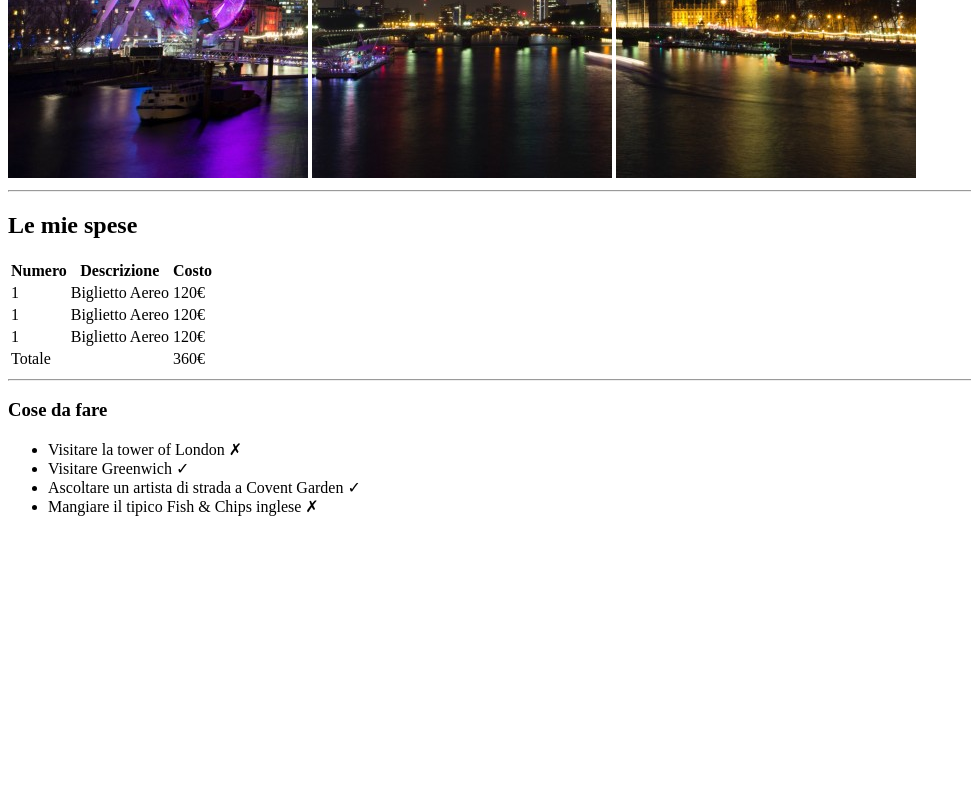
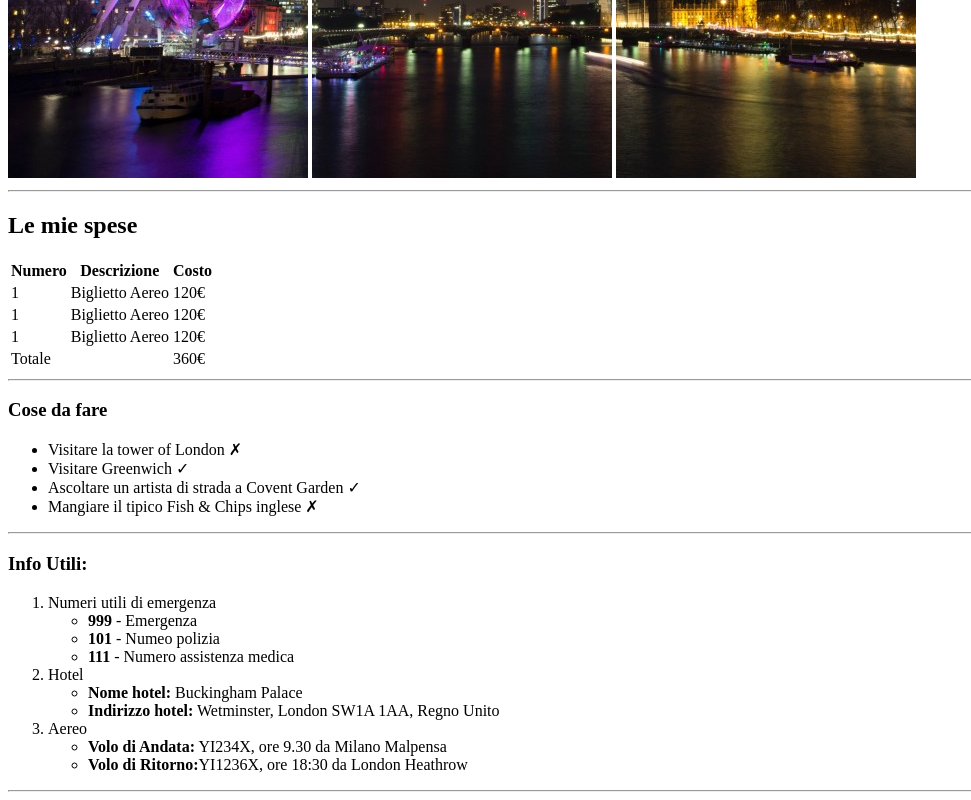
Before and after one commit to DiegoFatVega/html-london-trip, a plain HTML site: page index.html in a window 1280 px wide. Shown: the part 502-1302 px from the top of the page, without its empty margins (0-971 px from the left). Before the commit the page ends 1034 px from the top, so only its background shows below. Drawn offline with Linux system fonts and the light colour scheme.

Commit message:
Info added

```diff
--- a/index.html
+++ b/index.html
@@ -68,6 +68,27 @@
             <li>Ascoltare un artista di strada a Covent Garden &#10003;</li>
             <li>Mangiare il tipico Fish & Chips inglese &#10007;</li>
         </ul>
+        <hr>
+        <h3>Info Utili:</h3>
+        <ol>
+            <li>Numeri utili di emergenza</li>
+            <ul type="circle">
+                <li><b>999</b> - Emergenza</li>
+                <li><b>101</b> - Numeo polizia</li>
+                <li><b>111</b> - Numero assistenza medica</li>
+            </ul>
+            <li>Hotel</li>
+            <ul type="cirlce">
+                <li><b>Nome hotel:</b> Buckingham Palace</li>
+                <li><b>Indirizzo hotel:</b> Wetminster, London SW1A 1AA, Regno Unito</li>
+            </ul>
+            <li>Aereo</li>
+            <ul type="cirlce">
+                <li><b>Volo di Andata:</b> YI234X, ore 9.30 da Milano Malpensa</li>
+                <li><b>Volo di Ritorno:</b>YI1236X, ore 18:30 da London Heathrow</li>
+            </ul>
+        </ol>
+        <hr>
 
     </main>
 
```
